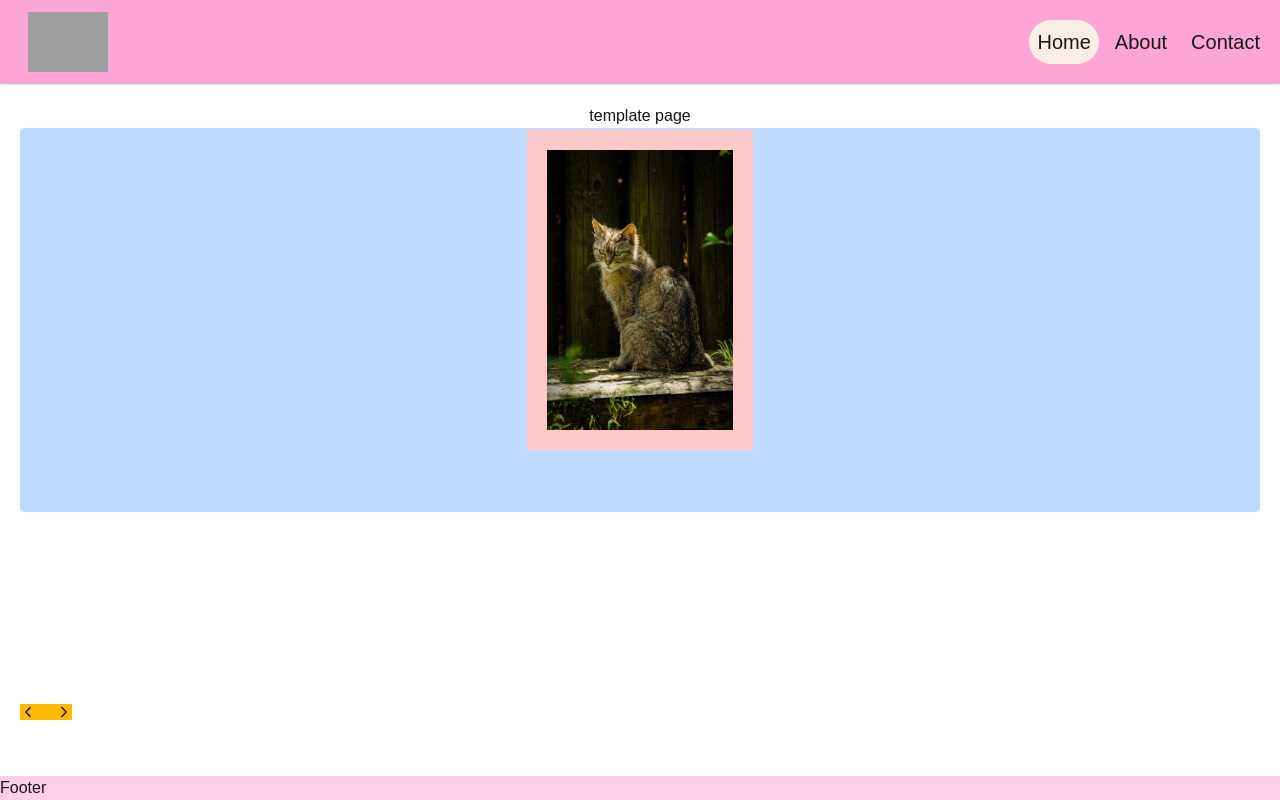
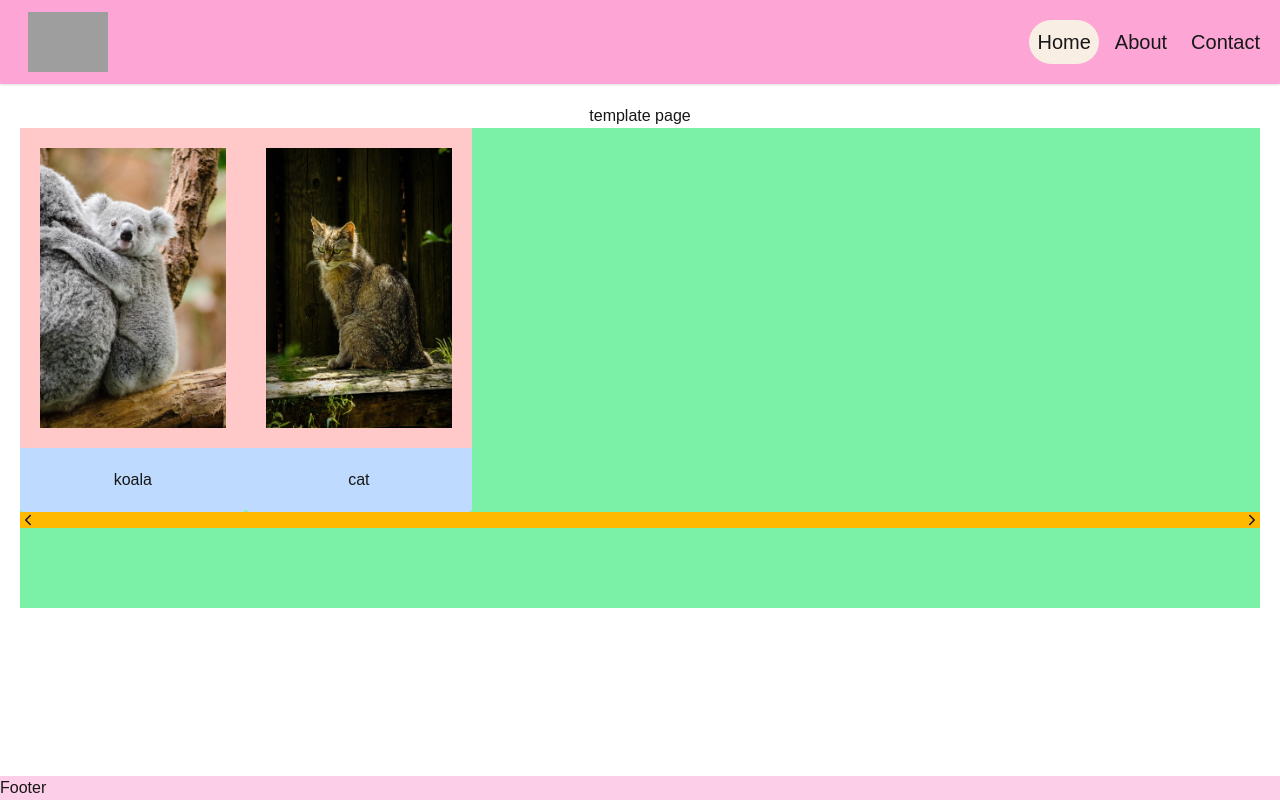
Before and after one commit to RiFactor/eps-webapp-next, a Next.js app: page / in a window 1280 px wide. Built offline with nearby package versions, Linux system fonts and the light colour scheme; grey boxes are pictures that could not be loaded.

Commit message:
prev image on carousel

```diff
--- a/app/image-gallery/imageCarousel.tsx
+++ b/app/image-gallery/imageCarousel.tsx
@@ -44,39 +44,87 @@ const photoGallery = [
 // END OF COPY
 
 export default function ImageCarousel() {
-  const [imageIndex, setImageIndex] = useState(0);
+  const [imageIndex, setImageIndex] = useState({
+    prev: photoGallery.length - 1,
+    current: 0,
+    next: 1,
+  });
+
+  console.log(imageIndex, "page load");
 
   const handlePrevImage = () => {
     // console.log(photoGallery.length); // e.g. length 6 but index 5
     console.log(imageIndex);
     // but if it is end of list then start again? and check length?? so minus -1
     // setImageIndex(imageIndex == photoGallery.length - 1 ? 0 : imageIndex - 1);
-    setImageIndex(imageIndex == 0 ? photoGallery.length - 1 : imageIndex - 1);
-    console.log(imageIndex);
+    console.log(imageIndex, "old");
+    // PREVIOUS SO MINUS 1
+    const newIndex = { ...imageIndex };
+    newIndex.current =
+      imageIndex.current == 0
+        ? photoGallery.length - 1
+        : imageIndex.current - 1;
+
+    newIndex.prev =
+      imageIndex.prev == 0 ? photoGallery.length - 1 : imageIndex.prev - 1;
+
+    newIndex.next =
+      imageIndex.next == 0 ? photoGallery.length - 1 : imageIndex.next - 1;
+    setImageIndex({ ...newIndex });
+
+    // newIndex.current =
+    //   imageIndex.current == 0
+    //     ? photoGallery.length - 1
+    //     : imageIndex.current - 1;
+    // setImageIndex({ ...newIndex });
+    console.log(imageIndex, "new");
   };
   const handleNextImage = () => {
     console.log("next");
   };
   return (
-    <div>
+    <div className="flex flex-col h-9/10 w-full bg-green-300 carousel">
+      <div className="flex flex-row">
         <div
-        key={photoGallery[imageIndex].id}
+          key={photoGallery[imageIndex.prev].id}
           // or add 'card' in classname style
-        // fix height / size?!
-        className="flex flex-col gap-5 items-center rounded h-96 justify-center bg-blue-200"
+          // fix height / size?! h-96 is ok
+          className="flex flex-col items-center rounded justify-center bg-blue-200 carousel-image"
         >
           <img
-          src={photoGallery[imageIndex].src}
-          alt={photoGallery[imageIndex].alt}
-          className="flex h-80 items-center bg-red-200 p-5"
+            src={photoGallery[imageIndex.prev].src}
+            alt={photoGallery[imageIndex.prev].alt}
+            // look at responsive cropping photo...
+            className="flex h-80 items-center bg-red-200 p-5 transition ease-in-out delay-300 motion-reduce:transition-none"
             // w-20 h-20
             // fixed md:top-0 md:right-0
           ></img>
           <p className="flex p-5 rounded card">
-          {photoGallery[imageIndex].quote}
+            {photoGallery[imageIndex.prev].alt}
           </p>
         </div>
-      <div className="flex flex-col md:flex-row gap-5 fixed bottom-0 bg-amber-400 mb-20">
+        <div
+          key={photoGallery[imageIndex.current].id}
+          // or add 'card' in classname style
+          // fix height / size?! h-96 is ok
+          className="flex flex-col items-center rounded justify-center bg-blue-200 carousel-image"
+        >
+          <img
+            src={photoGallery[imageIndex.current].src}
+            alt={photoGallery[imageIndex.current].alt}
+            // look at responsive cropping photo...
+            className="flex h-80 items-center bg-red-200 p-5 transition ease-in-out delay-300 motion-reduce:transition-none"
+            // w-20 h-20
+            // fixed md:top-0 md:right-0
+          ></img>
+          <p className="flex p-5 rounded card">
+            {photoGallery[imageIndex.current].alt}
+          </p>
+        </div>
+      </div>
+      {/* fixed bottom-0 */}
+      <div className="flex flex-row gap-5 bg-amber-400 mb-20 justify-between w-full">
+        {/* make it bigger */}
         <button
           onClick={() => {
             handlePrevImage();
```
Lines whose indentation alone changed are shown as unchanged.
